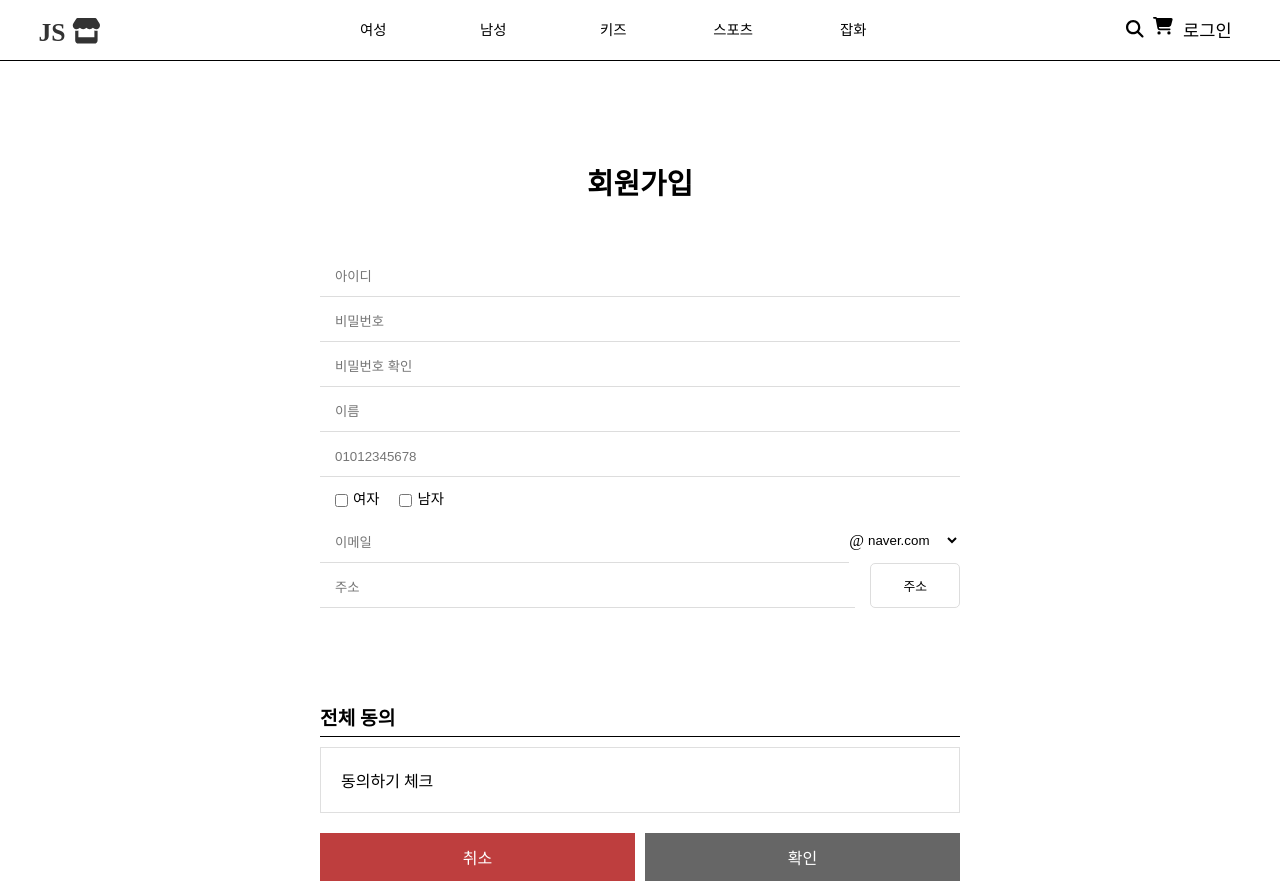
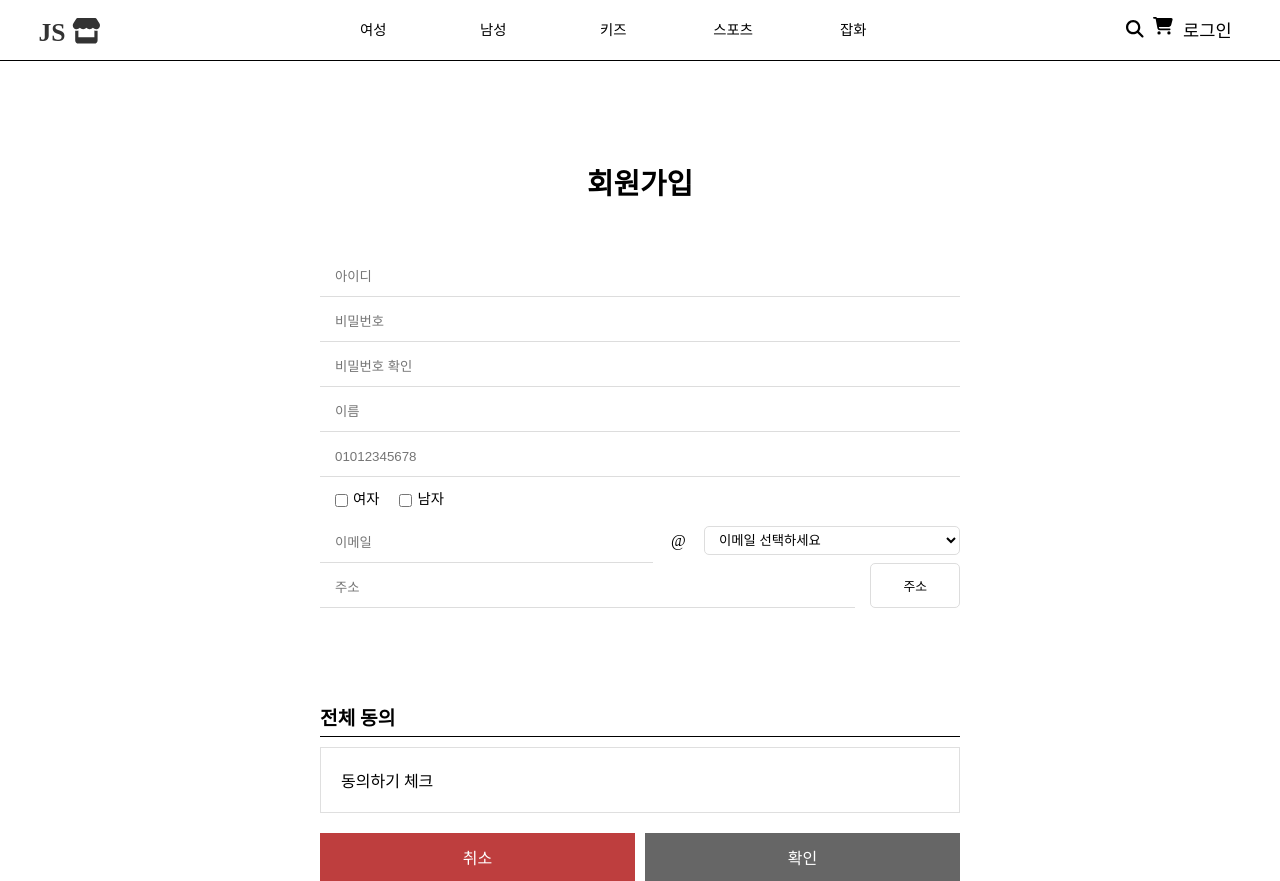
Before and after one commit to gemkim/JS_WEB, a React (Create React App) app: page /join-us in a window 1280 px wide. Built offline with nearby package versions, Linux system fonts and the light colour scheme.

Commit message:
Refactor : 이메일 form 리팩토리 수정

```diff
--- a/src/components/InputForm/EmailForm.jsx
+++ b/src/components/InputForm/EmailForm.jsx
@@ -1,40 +1,52 @@
-import React, { useState } from 'react';
+import React, { useEffect, useState } from 'react';
 import styles from './Form.module.scss'
 
 const EmailForm = (props) => {
   // 초기값 세팅 - 이메일
   const [email, setEmail] = useState('');
-  // 오류메세지 상태 저장
-  const [emailMessage, setEmailMessage] = useState('');
-  // 유효성 검사
-  const [isEmail, setIsEmail] = useState(true)
+  const [selectValue, setSelectValue ] = useState('')
+  const [emailAddress, setEmailAddress] = useState('');
 
+  const [emailMessage, setEmailMessage] = useState(''); // 오류메세지 상태 저장
+  const [isEmail, setIsEmail] = useState(true);   // 유효성 검사
+
+  // 내용이 변경될 때
+  const onChangeEmailAddress = (e) => {
+    const currentEmail = e.target.value;
+    setSelectValue(currentEmail)
+  }
   const onChangeUserMail = (e) => {
     const currentEmail = e.target.value;
+    setEmail(currentEmail)
+  };
+
+  useEffect(()=>{
+    const total = `${email}@${selectValue}`;
+    setEmailAddress(total)
     const emailRegExp = /([\w-.]+)@((\[[0-9]{1,3}\.[0-9]{1,3}\.[0-9]{1,3}\.)|(([\w-]+\.)+))([a-zA-Z]{2,4}|[0-9]{1,3})(\]?)$/;
-    setEmail(currentEmail);
-    if (!emailRegExp.test(currentEmail)) {
+    if (!emailRegExp.test(total)) {
       setEmailMessage("이메일의 형식이 올바르지 않습니다!");
       setIsEmail(false)
     } else {
       setEmailMessage("사용 가능한 이메일 입니다.");
       setIsEmail(true)
     }
-  };
+  }, [email, selectValue])
 
   return (
     <>
       <input type="text" placeholder='이메일' onChange={onChangeUserMail} />
+      <span className={styles.at}>@</span>
+      <select name="" id="" onChange={onChangeEmailAddress}>
+        <option value="">이메일 선택하세요</option>
+        <option value="naver.com">naver.com</option>
+        <option value="gmail.com">gmail.com</option>
+        <option value="hanmail.com">hanmail.com</option>
+        <option value="userInsert">직접입력</option>
+      </select>
       { email.length > 0 && (
         <p className={ `${styles.warningMsg} ${ isEmail ? styles.success : styles.error }` }>{emailMessage}</p>
       )}
-      <span className={styles.at}>@</span>
-      <select className={styles.emailLists} name="" id="">
-        <option value="naver.com">naver.com</option>
-        <option value="gmail.com">gmail.com</option>
-        <option value="hanmail.com">hanmail.com</option>
-        <option value="직접입력">직접입력</option>
-      </select>
     </>
   )
 };
--- a/src/components/InputForm/Form.module.scss
+++ b/src/components/InputForm/Form.module.scss
@@ -4,7 +4,9 @@
     border-bottom: 1px solid #ddd;
   }
   .warningMsg{
+    display: block;
     padding: 5px 15px;
+    width: 100%;
     font-size: 0.75rem;
     &.success{
       color: #4c93f5;
@@ -22,3 +24,13 @@
       padding-left: 5px;
     }
   }
+
+  .at{
+    margin: 0 2%;
+    display: inline-block;
+  }
+  select{
+    padding: 5px 10px;
+    border: 1px solid #ddd !important;
+    border-radius: 5px;
+  }
--- a/src/pages/JoinUs/JoinUs.module.scss
+++ b/src/pages/JoinUs/JoinUs.module.scss
@@ -27,15 +27,14 @@
         }
         .emailform{
           display: flex;
+          flex-wrap: wrap;
+          justify-content: space-between;
           align-items: center;
-          .at{
-            margin: 0 10px;
-            display: inline-block;
+          > input{
+            width: 52%;
           }
-          .emailLists{
-            padding: 5px 10px;
-            border: 1px solid #ddd;
-            border-radius: 5spx;
+          > select{
+            width:40%;
           }
         }
         .gender{
```
